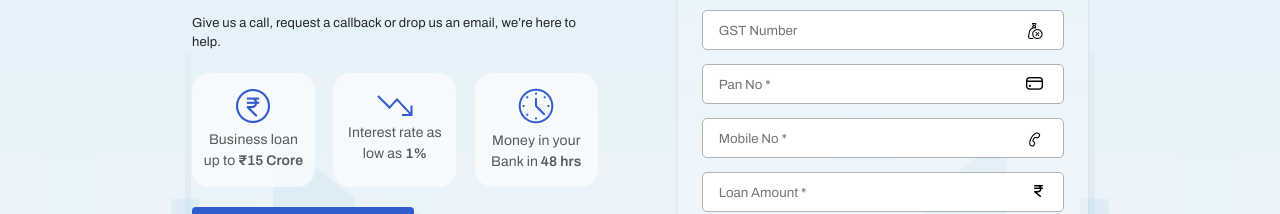
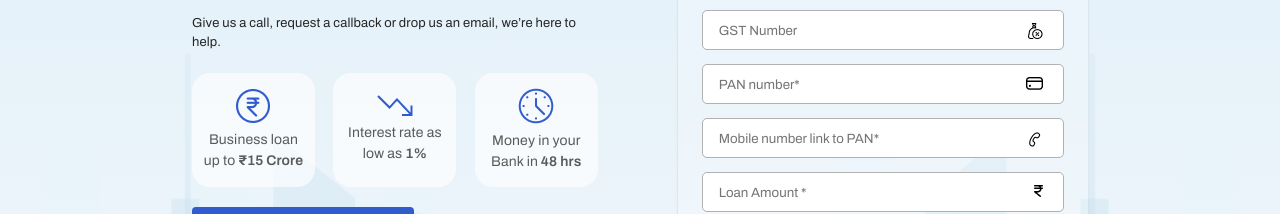
Before and after one commit to jayanta-developer/finance-karado, a React (Create React App) app: page / in a window 1280 px wide. Shown: the part 303-517 px from the top of the page. Built offline with nearby package versions, Linux system fonts and the light colour scheme.

Commit message:
update app

```diff
--- a/public/index.html
+++ b/public/index.html
@@ -26,7 +26,7 @@
       work correctly both with client-side routing and a non-root public URL.
       Learn how to configure a non-root public URL by running `npm run build`.
     -->
-  <title>React App</title>
+  <title>Finance Karado</title>
 </head>
 
 <body>
--- a/src/Pages/Home/index.jsx
+++ b/src/Pages/Home/index.jsx
@@ -384,12 +384,12 @@ export default function Home() {
               </Box>
 
               <Box className="inputBox">
-                <input value={value.pan} placeholder="Pan No *" name='pan' onChange={handleChange} />
+                <input value={value.pan} placeholder="PAN number*" name='pan' onChange={handleChange} />
                 <img src={panIcon} />
               </Box>
 
               <Box className="inputBox">
-                <input value={value.mobile} placeholder="Mobile No *" name='mobile' onChange={handleChange} />
+                <input value={value.mobile} placeholder="Mobile number link to PAN*" name='mobile' onChange={handleChange} />
                 <img src={callIcon} />
               </Box>
 
```
Also changed, not shown: 1 other file (tests, documents, lock files or other folders).
